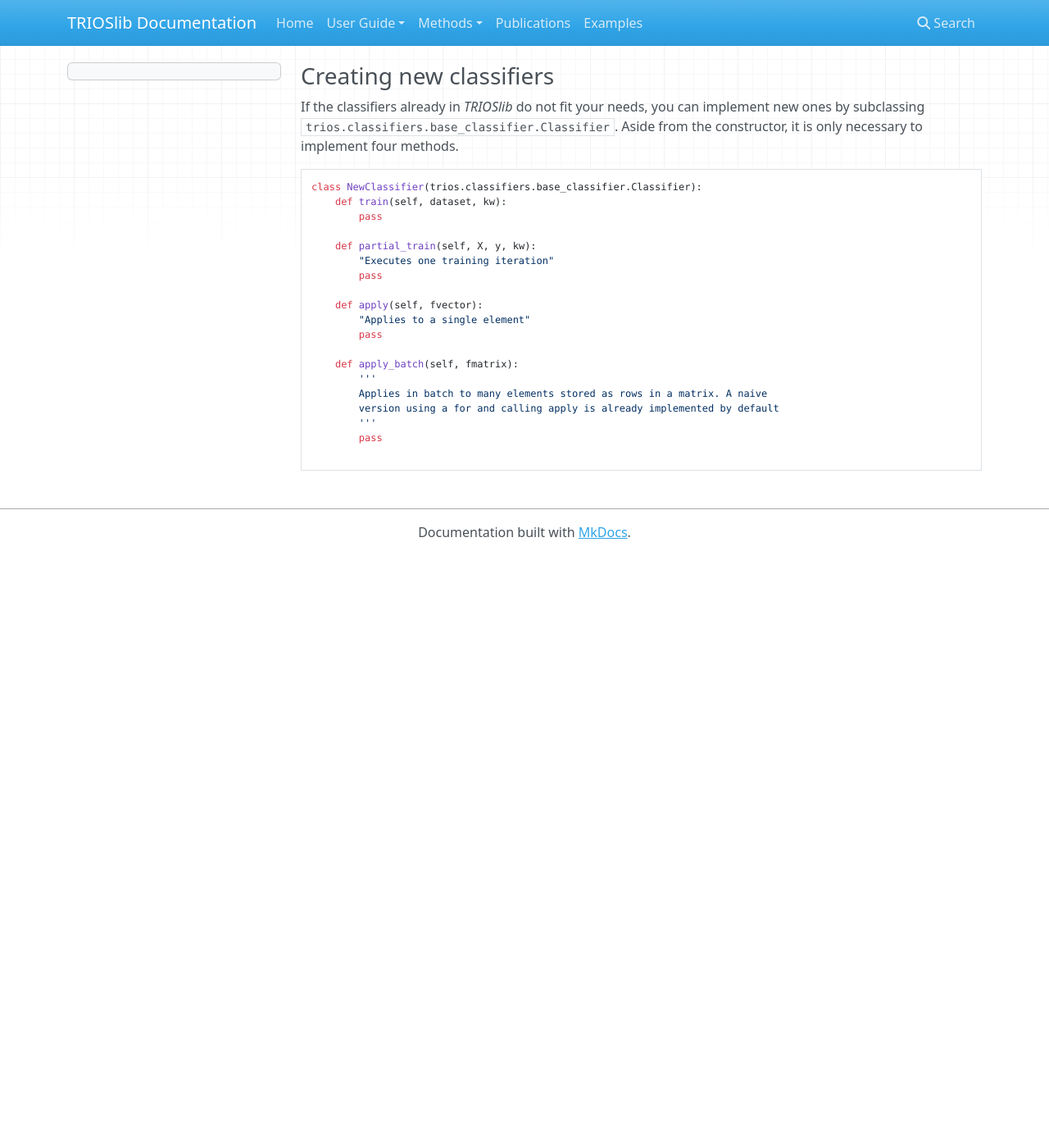
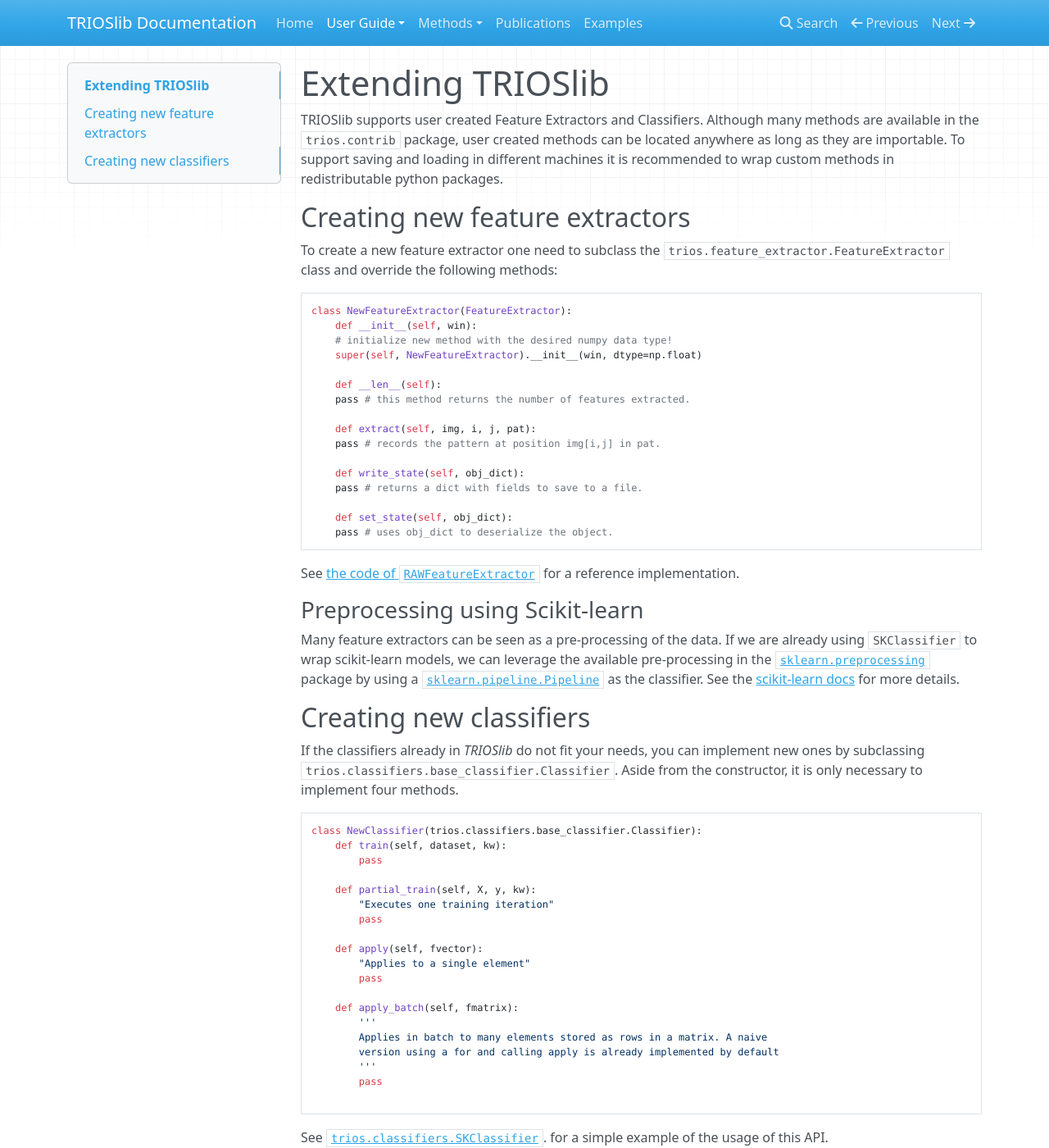
Before and after one commit to trioslib/trios, an MkDocs documentation site: the page built from docs/user-guide/extending_trios.md, in a window 1280 px wide and 1400 px high. Shown: the whole window at 82% size. Built offline with MkDocs 1.6.1, drawn with Linux system fonts in a browser that asks for light colours; nearby versions of some CDN libraries; old or Windows-style settings are respelled for this version of MkDocs.

Commit message:
Page with reference material for extending TRIOSlib.

````diff
--- a/docs/user-guide/extending_trios.md
+++ b/docs/user-guide/extending_trios.md
@@ -1,9 +1,53 @@
+
+#Extending TRIOSlib
+
+TRIOSlib supports user created Feature Extractors and Classifiers. Although many
+methods are available in the `trios.contrib` package, user created methods can
+be located anywhere as long as they are importable. To support saving and
+loading in different machines it is recommended to wrap custom methods in
+redistributable python packages.
+
+## Creating new feature extractors
+
+To create a new feature extractor one need to subclass the `trios.feature_extractor.FeatureExtractor`
+class and override the following methods:
+
+```{python}
+class NewFeatureExtractor(FeatureExtractor):
+    def __init__(self, win):
+	# initialize new method with the desired numpy data type!
+ 	super(self, NewFeatureExtractor).__init__(win, dtype=np.float)
+
+    def __len__(self):
+	pass # this method returns the number of features extracted.
+
+    def extract(self, img, i, j, pat):
+	pass # records the pattern at position img[i,j] in pat.
+
+    def write_state(self, obj_dict):
+	pass # returns a dict with fields to save to a file.
+
+    def set_state(self, obj_dict):
+	pass # uses obj_dict to deserialize the object.
+```
+
+See [the code of `RAWFeatureExtractor`](https://github.com/trioslib/trios/blob/68bb09e3f3e294f09ef99ddc5776e6412d143cc2/trios/feature_extractors/raw.pyx#L10) for a reference implementation.
 
 
+### Preprocessing using Scikit-learn
+
+Many feature extractors can be seen as a pre-processing of the data. If we are
+already using `SKClassifier` to wrap scikit-learn models, we can leverage the
+available pre-processing in the
+[`sklearn.preprocessing`](http://scikit-learn.org/stable/modules/classes.html#module-sklearn.preprocessing)
+package by using a
+[`sklearn.pipeline.Pipeline`](http://scikit-learn.org/stable/modules/generated/sklearn.pipeline.Pipeline.html)
+as the classifier. See the [scikit-learn
+docs](http://scikit-learn.org/stable/modules/pipeline.html#pipeline) for more
+details.
 
 
-
-### Creating new classifiers
+## Creating new classifiers
 
 If the classifiers already in *TRIOSlib* do not fit your needs, you can
 implement new ones by subclassing
@@ -31,3 +75,6 @@
         pass
 
 ```
+
+See [`trios.classifiers.SKClassifier`](https://github.com/trioslib/trios/blob/master/trios/classifiers/sk_classifier.py).
+for a simple example of the usage of this API.
--- a/mkdocs.yml
+++ b/mkdocs.yml
@@ -5,6 +5,7 @@
         - 'Introduction': user-guide/introduction.md
         - 'Using trained operators': user-guide/using_trained_operators.md
         - 'Training new operators': user-guide/training_new_operators.md
+        - 'Extending TRIOSlib': user-guide/extending_trios.md
     - Methods:
         - 'Aperture': methods/aperture.md
         - 'Two level': methods/two-level.md
````
